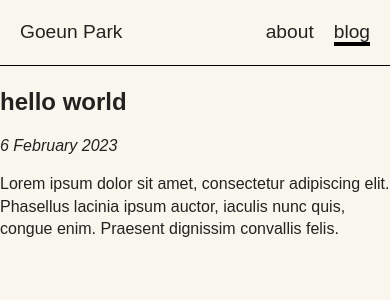
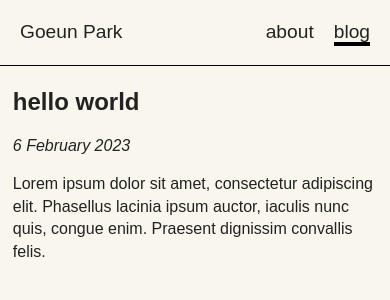
Before and after one commit to goeunpark/personal-site, a Next.js app: page /blog in a window 390 px wide. Shown: the top 300 px of the page. Built offline with nearby package versions, Linux system fonts and the light colour scheme.

Commit message:
globals.scss

```diff
--- a/src/styles/globals.scss
+++ b/src/styles/globals.scss
@@ -47,13 +47,13 @@ body {
 // tablet size
 @media only screen and (max-width: 700px) {
   .page-content {
-    padding-top: 1.2rem;
     padding-left: 0.8em;
     padding-right: 0.8em;
   }
 
   .blog-page {
-    padding-top: 1.2rem;
+    padding-left: 0.8em;
+    padding-right: 0.8em;
     max-width: 700px;
     margin: auto;
   }
```
